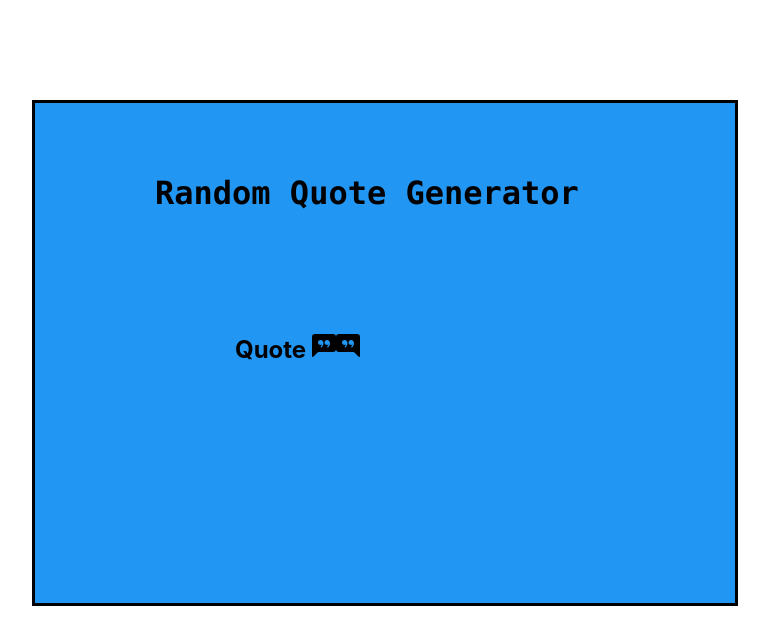
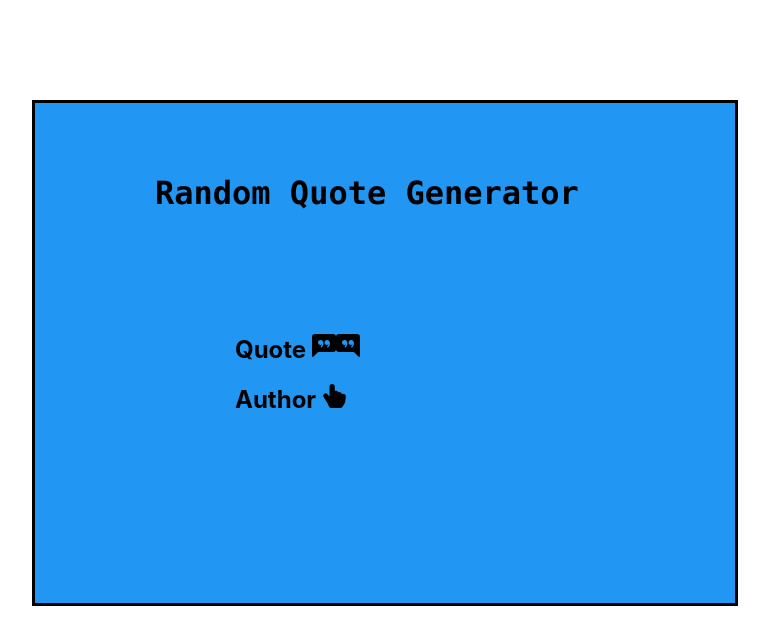
Before and after one commit to stephenwelch1927/Random-Quote-Generator, a React (Create React App) app: page / in a window 1280 px wide. Shown: the top 644 px of the page, without its empty margins (368-1137 px from the left). Built offline with nearby package versions, Linux system fonts and the light colour scheme.

Commit message:
Add aditional author icon

```diff
--- a/src/components/quoteBackground.js
+++ b/src/components/quoteBackground.js
@@ -3,13 +3,20 @@ import React from "react";
 import Card from "react-bootstrap/Card";
 import {BsFillChatLeftQuoteFill} from 'react-icons/bs';
 import {BsFillChatRightQuoteFill} from 'react-icons/bs';
+import {BsHandIndexThumbFill} from 'react-icons/bs';
+
 class QuoteBackground extends React.Component {
   render() {
     return (
       <div className={back.box}>
         <div className={back.card}>
             <h1 className={back.heading}>Random Quote Generator</h1>
+            <div id="text">
             <h2>Quote <BsFillChatLeftQuoteFill /><BsFillChatRightQuoteFill/></h2>
+            </div>
+            <div id="author">
+                <h2>Author <BsHandIndexThumbFill/></h2>
+            </div>
         </div>
       </div>
     );
```
